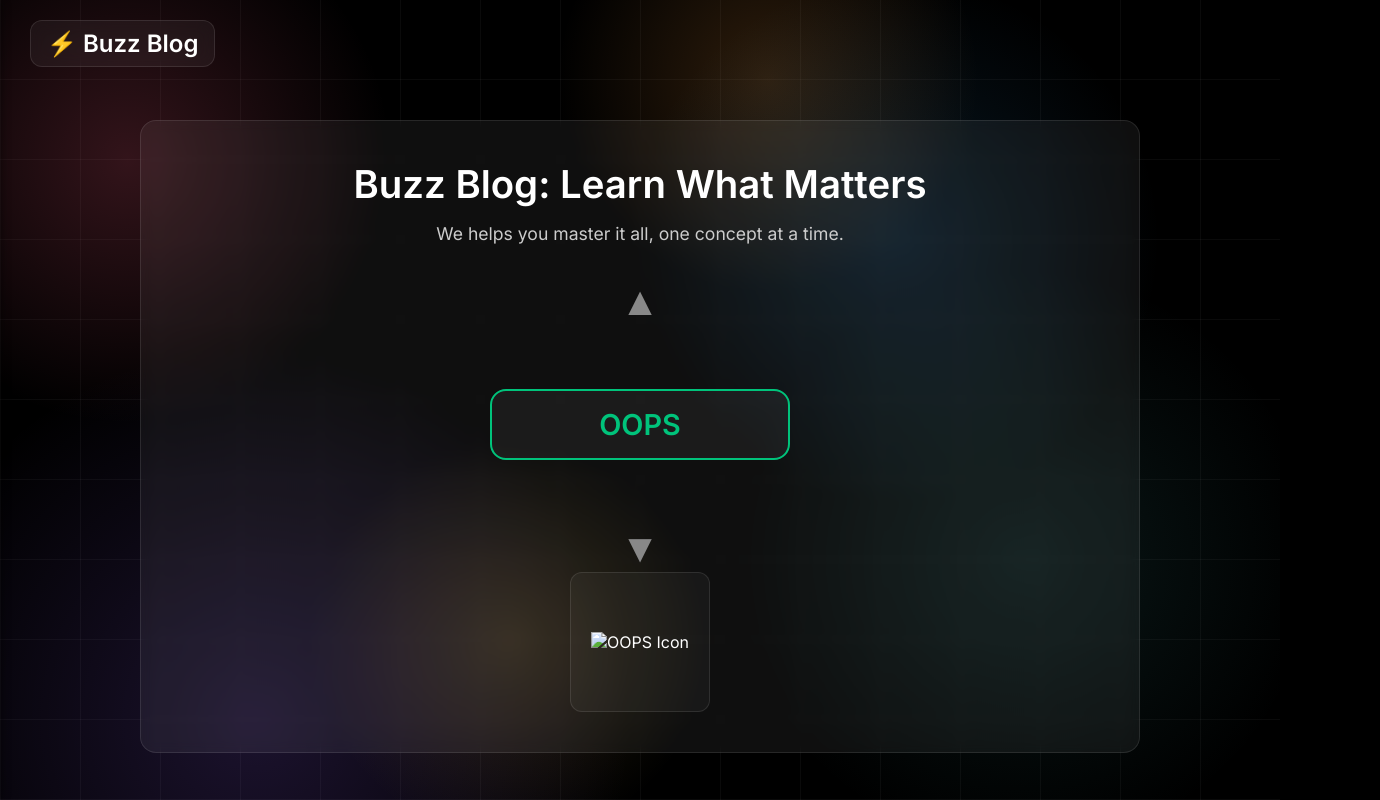
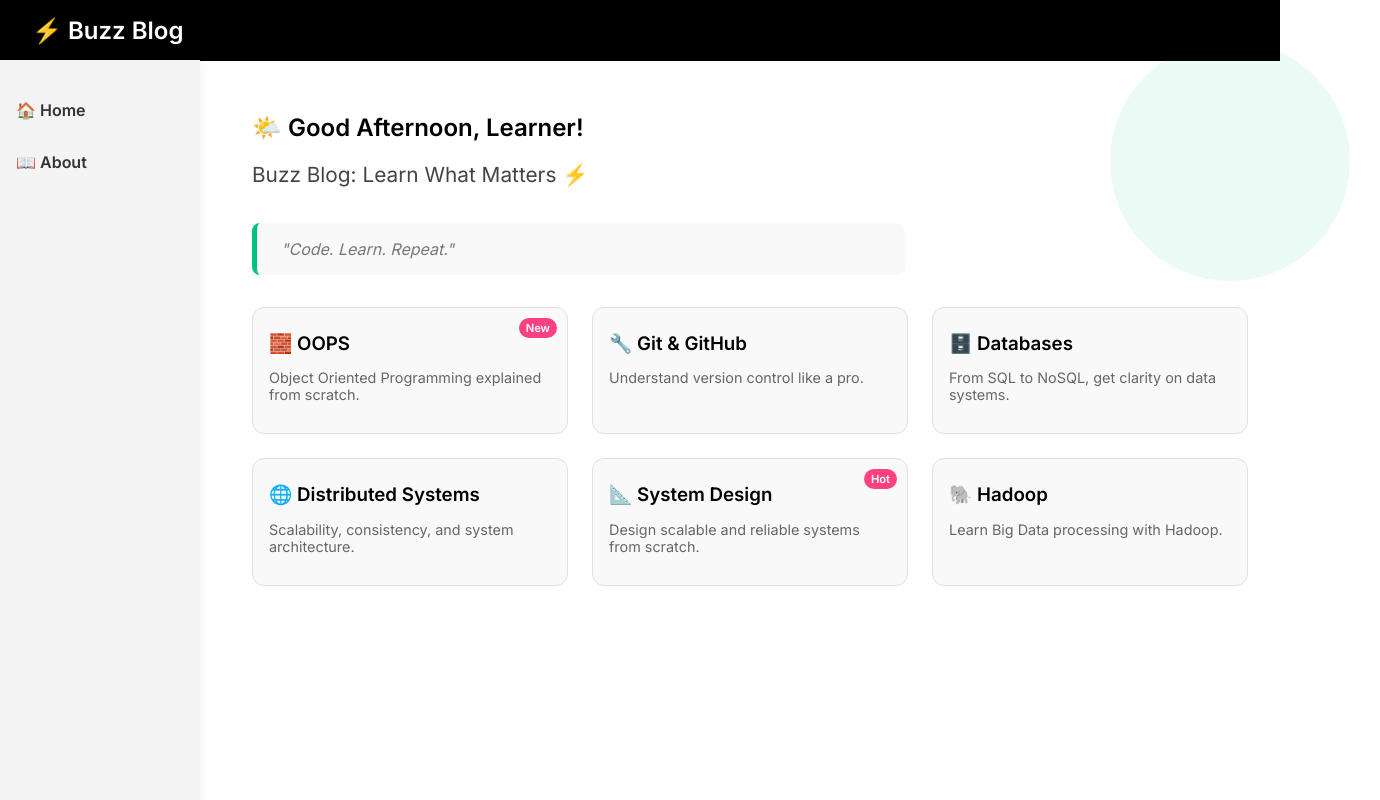
Before and after one commit to teche74/BUJJ_BLOG, a plain HTML site: page index.html in a window 1280 px wide. Shown: the whole page, 1380 px wide, since content can reach past the window. Drawn offline with Linux system fonts and the light colour scheme.

Commit message:
9 july evening update

```diff
--- a/assets/css/about.css
+++ b/assets/css/about.css
@@ -8,10 +8,10 @@
 html,
 body {
     height: 100%;
-    background: #000;
+    background: #ffffff;
     overflow-x: hidden;
     font-family: 'Inter', sans-serif;
-    color: white;
+    color: rgb(0, 0, 0);
 }
 
 /* Glass Background with Colored Spots */
@@ -54,7 +54,7 @@ body {
 
 .logo {
     font-size: 1.5rem;
-    color: #fff;
+    color: #000000;
     font-weight: 600;
     background: rgba(255, 255, 255, 0.05);
     padding: 0.5rem 1rem;
@@ -97,7 +97,7 @@ section h2 {
 section p {
     font-size: 1.1rem;
     line-height: 1.6;
-    color: #ccc;
+    color: #000000;
     margin-bottom: 1rem;
 }
 
@@ -105,7 +105,7 @@ section p {
     text-align: center;
     font-size: 2.2rem;
     margin-bottom: 3rem;
-    color: #fff;
+    color: #000000;
 }
 
 /* Timeline style */
@@ -177,7 +177,7 @@ section p {
     border: 1px solid rgba(255, 255, 255, 0.1);
     border-radius: 18px;
     padding: 4rem 2rem;
-    color: #fff;
+    color: #000000;
     box-shadow: 0 8px 30px rgba(0, 0, 0, 0.2);
     animation: fadeInUp 0.8s ease both;
     transform: translateY(30px);
@@ -194,7 +194,7 @@ section p {
 .timeline-content h3 {
     font-size: 1.4rem;
     margin-bottom: 0.5rem;
-    color: #fff;
+    color: #000000;
 }
 
 /* Sub-event container */
@@ -227,7 +227,7 @@ section p {
 /* Sub-event heading */
 .sub-event h4 {
     font-size: 1.1rem;
-    color: #fff;
+    color: #000000;
     margin-bottom: 0.4rem;
 }
 
@@ -235,7 +235,7 @@ section p {
 .sub-event p,
 .sub-event li {
     font-size: 0.95rem;
-    color: #ccc;
+    color: #000000;
     line-height: 1.5;
 }
 
@@ -252,7 +252,7 @@ section p {
 .section-title {
     font-size: 2rem;
     text-align: center;
-    color: #fff;
+    color: #000000;
     margin-bottom: 3rem;
 }
 
@@ -308,7 +308,7 @@ section p {
 
 .badge:hover {
     background: #23d5ab33;
-    color: #fff;
+    color: #000000;
     box-shadow: 0 0 10px #23d5ab66;
 }
 
@@ -323,14 +323,14 @@ section p {
 }
 
 .certificate-link:hover {
-    color: #fff;
+    color: #000000;
 }
 
 .certificate-preview {
     margin-top: 1rem;
     border-radius: 12px;
     overflow: hidden;
-    border: 1px solid rgba(255, 255, 255, 0.1);
+    border: 1px solid rgba(0, 0, 0, 0.1);
     box-shadow: 0 4px 20px rgba(35, 213, 171, 0.1);
 }
 
@@ -364,7 +364,7 @@ section p {
     background: rgba(255, 255, 255, 0.05);
     border-radius: 8px;
     border: 1px solid rgba(255, 255, 255, 0.1);
-    color: #ccc;
+    color: #000000;
     text-decoration: none;
     font-size: 0.95rem;
     transition: background 0.3s ease, transform 0.2s ease;
@@ -464,8 +464,8 @@ section p {
     /* -webkit-backdrop-filter: blur(5px);
   backdrop-filter: blur(5px); */
     transform: translate3d(0px, 0px, 25px);
-    border-left: 1px solid white;
-    border-bottom: 1px solid white;
+    border-left: 8px solid rgb(12, 11, 11);
+    border-bottom: 8px solid rgb(0, 0, 0);
     transition: all 0.5s ease-in-out;
 }
 
@@ -476,7 +476,7 @@ section p {
 
 .refs_content .refs_title {
     display: block;
-    color: white;
+    color: rgb(3, 3, 3);
     font-weight: 900;
     font-size: 20px;
 }
@@ -568,7 +568,7 @@ section p {
 }
 
 .refs_bottom .refs_social-buttons-container .refs_social-button:hover .refs_svg {
-    fill: white;
+    fill: rgb(0, 0, 0);
 }
 
 .refs_bottom .refs_social-buttons-container .refs_social-button:active {
@@ -666,7 +666,7 @@ section p {
 
 .refs_parent:hover .refs_card .refs_bottom .refs_social-buttons-container .refs_social-button {
     transform: translate3d(0, 0, 50px);
-    box-shadow: rgba(5, 71, 17, 0.2) -5px 20px 10px 0px;
+    box-shadow: rgb(255, 255, 255) -5px 20px 10px 0px;
 }
 
 .refs_parent:hover .refs_card .refs_logo .circle2 {
--- a/assets/css/index.css
+++ b/assets/css/index.css
@@ -1,279 +1,139 @@
-/* Base reset */
-* {
+body {
+    background: #ffffff;
+    font-family: 'Inter', sans-serif;
     margin: 0;
     padding: 0;
-    box-sizing: border-box;
+    overflow-x: hidden;
 }
 
-html, body {
-    height: 100%;
+.logo-bar {
     background: #000;
-    font-family: 'Inter', sans-serif;
-    color: white;
-    overflow-x: hidden;
-    overflow-y: auto;
+    color: #fff;
+    padding: 1rem 2rem;
+    font-size: 1.5rem;
+    font-weight: bold;
 }
 
-/* Glass texture background */
-.glass-floor {
+.smart-sidebar {
     position: fixed;
-    top: 0;
     left: 0;
-    z-index: 0;
-    width: 100%;
-    height: 100%;
-    background:
-        radial-gradient(circle at 10% 20%, rgba(255, 99, 132, 0.2) 0%, transparent 20%),
-        radial-gradient(circle at 70% 30%, rgba(54, 162, 235, 0.15) 0%, transparent 25%),
-        radial-gradient(circle at 40% 80%, rgba(255, 206, 86, 0.15) 0%, transparent 20%),
-        radial-gradient(circle at 80% 70%, rgba(75, 192, 192, 0.12) 0%, transparent 25%),
-        radial-gradient(circle at 20% 90%, rgba(153, 102, 255, 0.18) 0%, transparent 30%),
-        radial-gradient(circle at 60% 10%, rgba(255, 159, 64, 0.18) 0%, transparent 20%),
-        repeating-linear-gradient(0deg, rgba(255, 255, 255, 0.04), rgba(255, 255, 255, 0.04) 1px, transparent 1px, transparent 80px),
-        repeating-linear-gradient(90deg, rgba(255, 255, 255, 0.04), rgba(255, 255, 255, 0.04) 1px, transparent 1px, transparent 80px);
-    backdrop-filter: blur(8px);
-    -webkit-backdrop-filter: blur(8px);
+    top: 60px;
+    width: 200px;
+    height: calc(100% - 60px);
+    background: #f4f4f4;
+    padding-top: 1rem;
+    box-shadow: 2px 0 10px rgba(0, 0, 0, 0.05);
 }
 
-/* Logo */
-.logo-bar {
-    position: fixed;
-    top: 20px;
-    left: 30px;
-    z-index: 3;
+.smart-sidebar ul {
+    list-style: none;
+    padding: 0;
 }
 
-.logo {
-    font-size: 1.5rem;
-    color: #fff;
-    font-weight: 600;
-    background: rgba(255, 255, 255, 0.05);
-    padding: 0.5rem 1rem;
-    border-radius: 12px;
-    backdrop-filter: blur(8px);
-    border: 1px solid rgba(255, 255, 255, 0.1);
+.smart-sidebar li {
+    margin: 1rem 0;
 }
 
-/* Hero section */
-.hero-section {
-    width: 100%;
-    min-height: 100vh;
-    padding: 120px 20px 60px;
-    display: flex;
-    justify-content: center;
-    align-items: center;
-    position: relative;
-    z-index: 2;
-    text-align: center;
+.smart-sidebar a {
+    text-decoration: none;
+    color: #333;
+    padding: 0.5rem 1rem;
+    display: block;
+    font-weight: 600;
 }
 
-.hero-content {
-    background: rgba(255, 255, 255, 0.06);
-    backdrop-filter: blur(6px);
-    border-radius: 16px;
-    padding: 2.5rem 2rem;
-    border: 1px solid rgba(255, 255, 255, 0.1);
-    animation: fadeIn 1.2s ease;
-    width: 90%;
-    max-width: 1000px;
-    display: flex;
-    flex-direction: column;
-    align-items: center;
+.hero-section {
+    margin-left: 220px;
+    padding: 2rem;
+    position: relative;
 }
 
-/* Headings */
-.hero-content h1 {
-    font-size: 2.4rem;
-    margin-bottom: 1rem;
-    color: #fff;
+.tagline {
+    font-size: 1.3rem;
+    color: #444;
+    margin-top: 0.3rem;
+    height: 1.8rem;
+    overflow: hidden;
+    white-space: nowrap;
+    border-right: 2px solid black;
+    width: fit-content;
+    animation: typing 3s steps(40, end), blink 0.75s step-end infinite;
 }
 
-.hero-content p {
-    font-size: 1.1rem;
-    margin-bottom: 2rem;
-    color: #ccc;
-}
+@keyframes typing {
+    from {
+        width: 0
+    }
 
-/* Wrapper for slider + icon */
-.content-wrapper {
-    display: flex;
-    flex-direction: column;
-    align-items: center;
-    gap: 2rem;
-    margin-top: 1rem;
-}
-
-@media (min-width: 768px) {
-    .content-wrapper {
-        flex-direction: row;
-        justify-content: center;
-        align-items: center;
+    to {
+        width: 100%
     }
 }
 
-/* Vertical nav slider */
-.vertical-wrapper {
-    display: flex;
-    flex-direction: column;
-    align-items: center;
+@keyframes blink {
+    50% {
+        border-color: transparent
+    }
+}
+
+.quote-box {
+    margin: 2rem 0;
+    font-style: italic;
+    color: #777;
+    background: #f9f9f9;
+    padding: 1rem 1.5rem;
+    border-left: 5px solid #00c37b;
+    border-radius: 8px;
+    max-width: 600px;
+}
+
+.blog-grid {
+    display: grid;
+    grid-template-columns: repeat(auto-fill, minmax(250px, 1fr));
     gap: 1.5rem;
 }
 
-/* Arrows */
-.nav-arrow {
-    font-size: 2.5rem;
-    color: #888;
-    cursor: pointer;
-    transition: color 0.3s, transform 0.3s;
-    user-select: none;
+.blog-card {
+    background: #f9f9f9;
+    padding: 1rem;
+    border-radius: 12px;
+    border: 1px solid #e0e0e0;
+    transition: transform 0.3s ease, box-shadow 0.3s ease;
+    text-decoration: none;
+    color: #000;
+    position: relative;
 }
 
-.nav-arrow:hover {
-    color: #00c37b;
-    transform: scale(1.2);
+.blog-card:hover {
+    transform: scale(1.03) rotate(-1deg);
+    box-shadow: 0 8px 20px rgba(0, 0, 0, 0.1);
 }
 
-/* Slider container */
-.vertical-slider {
-    position: relative;
-    width: 300px;
-    height: 150px;
-    display: flex;
-    align-items: center;
-    justify-content: center;
-    overflow: hidden;
-    outline: none;
+.blog-card h3 {
+    margin: 0.5rem 0;
 }
 
-/* Slide link style */
-.topic-slide {
-    position: absolute;
-    width: 100%;
-    text-align: center;
-    font-size: 1.8rem;
-    font-weight: 600;
-    padding: 1rem 2rem;
-    background: rgba(255, 255, 255, 0.05);
-    border-radius: 1rem;
-    opacity: 0;
-    transform: translateY(100%);
-    transition: all 0.5s ease-in-out;
-    border: 2px solid transparent;
-    pointer-events: none;
-    color: inherit;
-    text-decoration: none;
+.blog-card p {
+    font-size: 0.9rem;
+    color: #666;
 }
 
-.topic-slide.active {
-    opacity: 1;
-    transform: translateY(0);
-    border-color: #00c37b;
-    color: #00c37b;
-    pointer-events: auto;
+.badge {
+    position: absolute;
+    top: 10px;
+    right: 10px;
+    background-color: #ff4081;
+    color: #fff;
+    font-size: 0.7rem;
+    padding: 3px 7px;
+    border-radius: 12px;
+    font-weight: bold;
 }
 
-/* Icon Display */
-.icon-display {
-    width: 140px;
-    height: 140px;
-    background: rgba(255, 255, 255, 0.04);
-    border-radius: 12px;
-    padding: 1rem;
-    border: 1px solid rgba(255, 255, 255, 0.1);
-    display: flex;
-    align-items: center;
-    justify-content: center;
-    transition: transform 0.5s ease, opacity 0.5s ease;
+.svg-bg {
+    position: absolute;
+    top: -50px;
+    right: -100px;
+    z-index: -1;
+    opacity: 0.07;
 }
-
-.icon-display img {
-    max-width: 100%;
-    height: auto;
-    transition: transform 0.5s ease;
-}
-
-/* Button */
-.btn {
-    display: inline-block;
-    margin-top: 1rem;
-    padding: 0.75rem 1.5rem;
-    font-weight: 600;
-    background-color: #00c37b;
-    color: #000;
-    text-decoration: none;
-    border-radius: 8px;
-    transition: background-color 0.3s ease, transform 0.3s ease;
-}
-
-.btn:hover {
-    background-color: #00a46d;
-    transform: scale(1.05);
-}
-
-/* Fade animation */
-@keyframes fadeIn {
-    from {
-        opacity: 0;
-        transform: translateY(40px);
-    }
-    to {
-        opacity: 1;
-        transform: translateY(0);
-    }
-}
-/* Toggle Button */
-.sidebar-toggle {
-    position: fixed;
-    top: 20px;
-    left: 20px;
-    font-size: 1.8rem;
-    color: #fff;
-    background: #00c37b;
-    padding: 6px 12px;
-    border-radius: 5px;
-    z-index: 1100;
-    cursor: pointer;
-}
-
-/* Sidebar */
-.smart-sidebar {
-    position: fixed;
-    top: 0;
-    left: -200px;
-    width: 200px;
-    height: 100%;
-    background-color: #111;
-    color: #fff;
-    z-index: 1000;
-    padding-top: 60px;
-    transition: left 0.3s ease-in-out;
-    box-shadow: 2px 0 8px rgba(0, 0, 0, 0.4);
-}
-
-.smart-sidebar nav ul {
-    list-style: none;
-    padding: 0;
-    margin: 0;
-}
-
-.smart-sidebar nav ul li {
-    margin: 20px 0;
-    padding-left: 20px;
-}
-
-.smart-sidebar nav ul li a {
-    color: #fff;
-    text-decoration: none;
-    font-family: 'Inter', sans-serif;
-    font-size: 1rem;
-    display: block;
-    transition: color 0.2s;
-}
-
-.smart-sidebar nav ul li a:hover {
-    color: #00c37b;
-}
-
-.smart-sidebar.active {
-    left: 0;
-}
--- a/assets/js/index.js
+++ b/assets/js/index.js
@@ -1,80 +1,15 @@
-document.addEventListener("DOMContentLoaded", () => {
-    const slides = document.querySelectorAll(".topic-slide");
-    const container = document.querySelector(".vertical-slider");
-    const upArrow = document.querySelector(".up-arrow");
-    const downArrow = document.querySelector(".down-arrow");
-    const topicIcon = document.getElementById("topic-icon");
+const hour = new Date().getHours();
+    const greeting = document.getElementById("greeting");
+    if (hour < 12) greeting.textContent = "🌞 Good Morning, Learner!";
+    else if (hour < 17) greeting.textContent = "🌤️ Good Afternoon, Learner!";
+    else greeting.textContent = "🌙 Good Evening, Learner!";
 
-    const iconMap = [
-        "oops.png",
-        "git.png",
-        "database.svg",
-        "distributed.png",
-        "systemdesign.png",
+    const quotes = [
+      "Knowledge is power. Learning is your superpower.",
+      "The beautiful thing about learning is that no one can take it away from you.",
+      "Curiosity is the wick in the candle of learning.",
+      "Every expert was once a beginner.",
+      "Code. Learn. Repeat."
     ];
-
-    let current = 0;
-
-    function showSlide(index) {
-        slides.forEach((slide, i) => {
-            slide.classList.toggle("active", i === index);
-        });
-
-        // Update icon
-        if (topicIcon && iconMap[index]) {
-            topicIcon.src = `/assets/icons/${iconMap[index]}`;
-            topicIcon.alt = slides[index].textContent + " Icon";
-        }
-    }
-
-    function nextSlide() {
-        current = (current + 1) % slides.length;
-        showSlide(current);
-    }
-
-    function prevSlide() {
-        current = (current - 1 + slides.length) % slides.length;
-        showSlide(current);
-    }
-
-    showSlide(current);
-    container.focus();
-
-    // Keyboard navigation
-    container.addEventListener("keydown", (e) => {
-        if (e.key === "ArrowDown") nextSlide();
-        else if (e.key === "ArrowUp") prevSlide();
-    });
-
-    // Scroll wheel
-    let wheelCooldown = false;
-    container.addEventListener("wheel", (e) => {
-        if (wheelCooldown) return;
-        wheelCooldown = true;
-        e.deltaY > 0 ? nextSlide() : prevSlide();
-        setTimeout(() => (wheelCooldown = false), 400);
-    });
-
-    // Click navigation
-    upArrow.addEventListener("click", prevSlide);
-    downArrow.addEventListener("click", nextSlide);
-
-    // Allow click anywhere to re-focus slider
-    document.body.addEventListener("click", () => container.focus());
-});
-
-
-document.addEventListener("DOMContentLoaded", () => {
-    const sidebar = document.getElementById("smartSidebar");
-
-    document.addEventListener("mousemove", (e) => {
-        const isNearLeftEdge = e.clientX <= 20;
-        const isOutsideSidebar = e.clientX > 200;
-
-        if (isNearLeftEdge) {
-            sidebar.classList.add("active");
-        } else if (isOutsideSidebar) {
-            sidebar.classList.remove("active");
-        }
-    });
-});
+    const quoteBox = document.getElementById("quoteBox");
+    quoteBox.textContent = `"${quotes[Math.floor(Math.random() * quotes.length)]}"`;
--- a/index.html
+++ b/index.html
@@ -11,9 +11,7 @@
 
 <body>
 
-    <div class="glass-floor"></div>
-
-    <aside id="smartSidebar" class="smart-sidebar">
+  <aside class="smart-sidebar">
     <nav>
       <ul>
         <li><a href="/index.html">🏠 Home</a></li>
@@ -22,41 +20,52 @@
     </nav>
   </aside>
 
-
   <header class="logo-bar">
-        <div class="logo">⚡ Buzz Blog</div>
+    ⚡ Buzz Blog
   </header>
 
   <section class="hero-section">
-        <div class="hero-content">
-            <h1>Buzz Blog: Learn What Matters</h1>
-            <p>We helps you master it all, one concept at a time.</p>
-            <section class="vertical-wrapper">
-                <div class="nav-arrow up-arrow">▲</div>
+    <h1 id="greeting">Welcome, Learner!</h1>
+    <div class="tagline">Buzz Blog: Learn What Matters ⚡</div>
 
-                <section class="vertical-slider" tabindex="0">
-                    <a href="/topics/oops_index.html" class="topic-slide">OOPS</a>
-                    <a href="/topics/Git_Github/vcs_main.html" class="topic-slide">Git</a>
-                    <a href="/topics/databases.html" class="topic-slide">Database Managment System</a>
-                    <a href="/topics/distributed-systems.html" class="topic-slide">Distributed Systems</a>
-                    <a href="/topics/system-design.html" class="topic-slide">System Design</a>
-                    <a href="/topics/hadoop_index.html" class="topic-slide">Hadoop</a>
+    <div class="quote-box" id="quoteBox">"Knowledge is power. Learning is your superpower."</div>
+
+    <svg class="svg-bg" width="300" height="300" viewBox="0 0 100 100">
+      <circle cx="50" cy="50" r="40" fill="#00c37b" />
+    </svg>
+
+    <div class="blog-grid">
+      <a href="/topics/oops_index.html" class="blog-card">
+        <div class="badge">New</div>
+        <h3>🧱 OOPS</h3>
+        <p>Object Oriented Programming explained from scratch.</p>
+      </a>
+      <a href="/topics/Git_Github/vcs_main.html" class="blog-card">
+        <h3>🔧 Git & GitHub</h3>
+        <p>Understand version control like a pro.</p>
+      </a>
+      <a href="/topics/databases.html" class="blog-card">
+        <h3>🗄️ Databases</h3>
+        <p>From SQL to NoSQL, get clarity on data systems.</p>
+      </a>
+      <a href="/topics/distributed-systems.html" class="blog-card">
+        <h3>🌐 Distributed Systems</h3>
+        <p>Scalability, consistency, and system architecture.</p>
+      </a>
+      <a href="/topics/system-design.html" class="blog-card">
+        <div class="badge">Hot</div>
+        <h3>📐 System Design</h3>
+        <p>Design scalable and reliable systems from scratch.</p>
+      </a>
+      <a href="/topics/hadoop_index.html" class="blog-card">
+        <h3>🐘 Hadoop</h3>
+        <p>Learn Big Data processing with Hadoop.</p>
+      </a>
+    </div>
   </section>
 
-                <div class="nav-arrow down-arrow">▼</div>
-            </section>
+  <script src="/assets/js/index.js"></script>
 
-            <div class="icon-display">
-                <img id="topic-icon" src="/assets/icons/git.png" alt="Topic Icon" />
-            </div>
-        </div>
-
-    </section>
-
-
-
-
-    <script src="/assets/js/index.js" defer></script>
 </body>
 
 </html>
```
Also changed, not shown: topics/hadoop_index.html (+1 -1 lines). Lines whose indentation alone changed are shown as unchanged.
